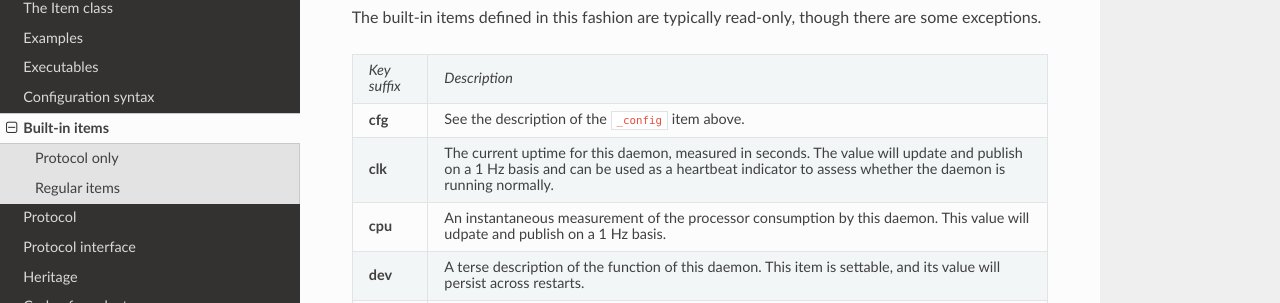
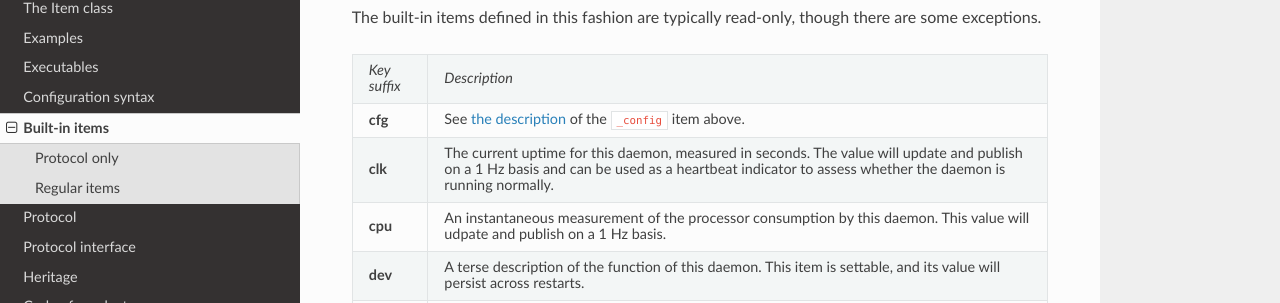
Before and after one commit to KeckObservatory/mKTL, a Sphinx documentation site: the page built from doc/built_ins.rst, in a window 1280 px wide and 900 px high, scrolled down 1307 px. Shown: the part 230-533 px from the top of the window. Built offline with Sphinx 7.4.7 and the Read the Docs theme 3.1.0, drawn with Linux system fonts in a browser that asks for light colours; part of the change alters nothing that is shown.

```diff
--- a/doc/built_ins.rst
+++ b/doc/built_ins.rst
@@ -61,7 +61,9 @@ request types that were defined in the initial prototype of the mKTL protocol.
 
 
   * - **_config**
-    - The full locally known configuration contents for a single mKTL store.
+    - .. _builtin_config:
+
+      The full locally known configuration contents for a single mKTL store.
       There is no bare ``_config`` item available to request the configuration
       data for all locally known stores; the key will always include the store
       name, such as `kpfguide._config`.
@@ -112,7 +114,7 @@ there are some exceptions.
     - *Description*
 
   * - **cfg**
-    - See the description of the ``_config`` item above.
+    - See :ref:`the description <builtin_config>` of the ``_config`` item above.
 
   * - **clk**
     - The current uptime for this daemon, measured in seconds. The value will
```
